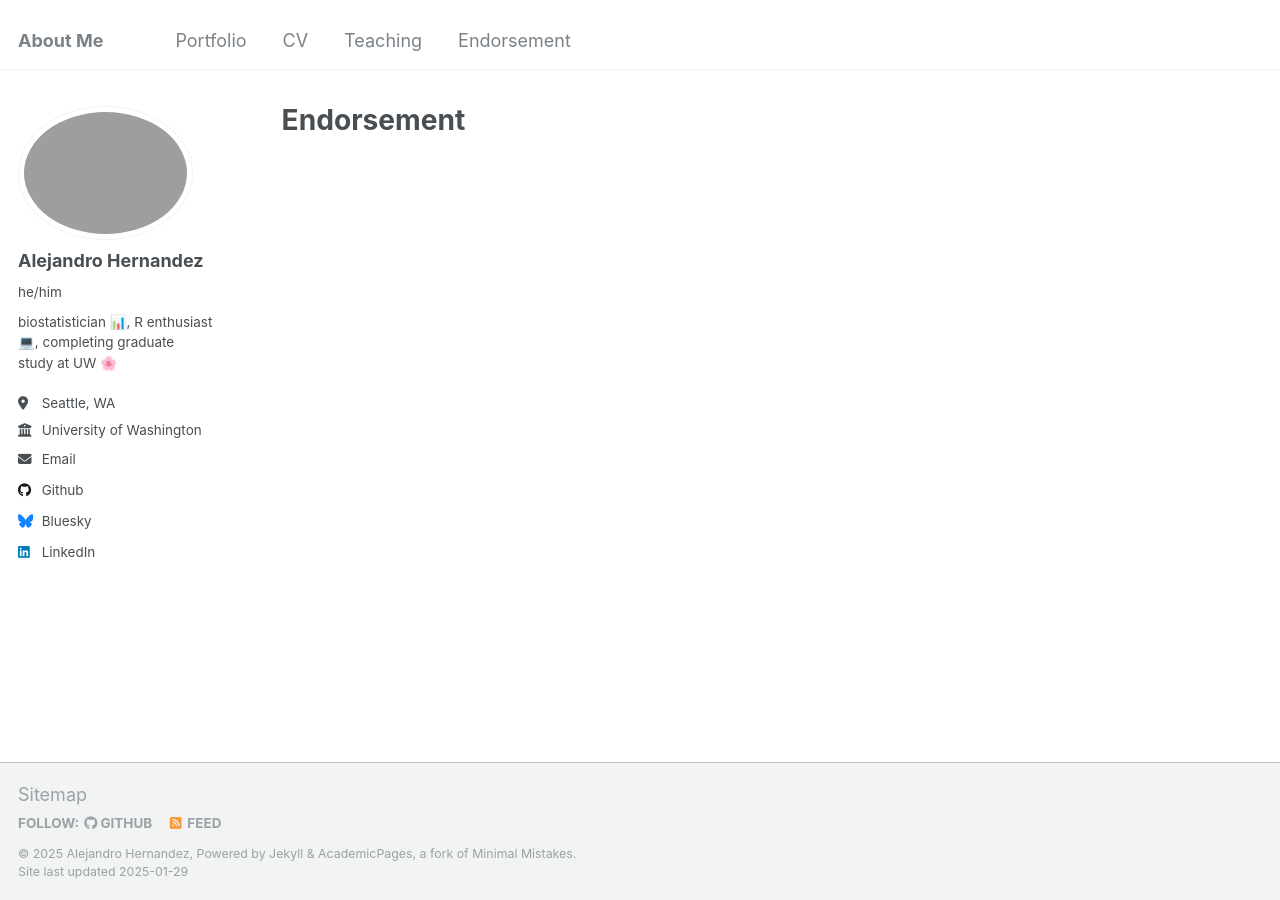
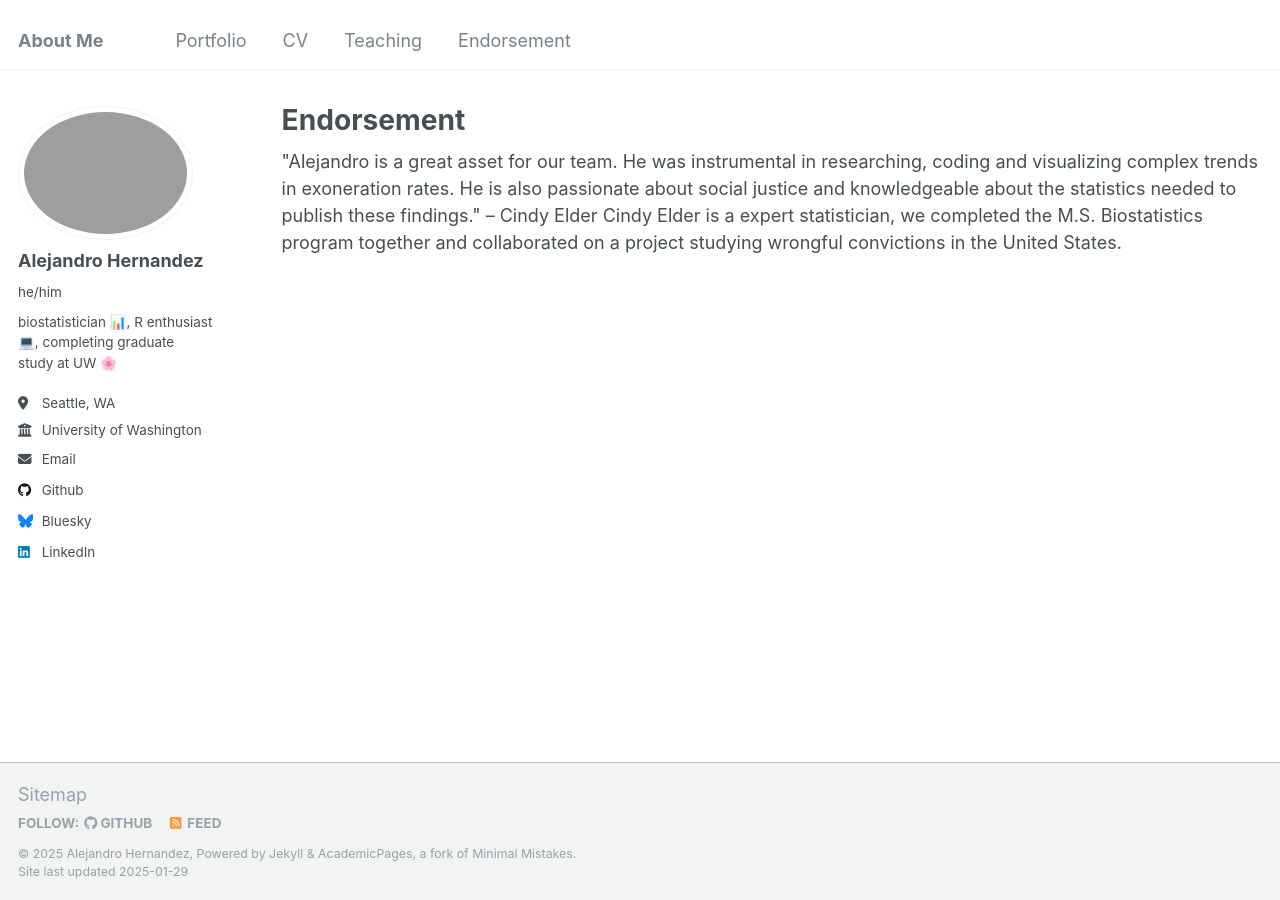
Before and after one commit to alejandroh3005/alejandroh3005.github.io, a Jekyll site: the page built from _pages/endorsement.html, in a window 1280 px wide. Built offline with Jekyll 4.4.1, drawn with Linux system fonts in a browser that asks for light colours.

Commit message:
Update endorsement page

```diff
--- a/_pages/endorsement.html
+++ b/_pages/endorsement.html
@@ -4,6 +4,11 @@ title: "Endorsement"
 permalink: /endorsement/
 author_profile: true
 ---
+
+"Alejandro is a great asset for our team. He was instrumental in researching, coding and visualizing complex trends in exoneration rates. He is also passionate about social justice and knowledgeable about the statistics needed to publish these findings." – Cindy Elder
+
+Cindy Elder is a expert statistician, we completed the M.S. Biostatistics program together and collaborated on a project studying wrongful convictions in the United States.
+
 
 {% if site.talkmap_link == true %}
 
```
Also changed, not shown: _endorsements/cindy-elder.md (+1 -1 lines).
